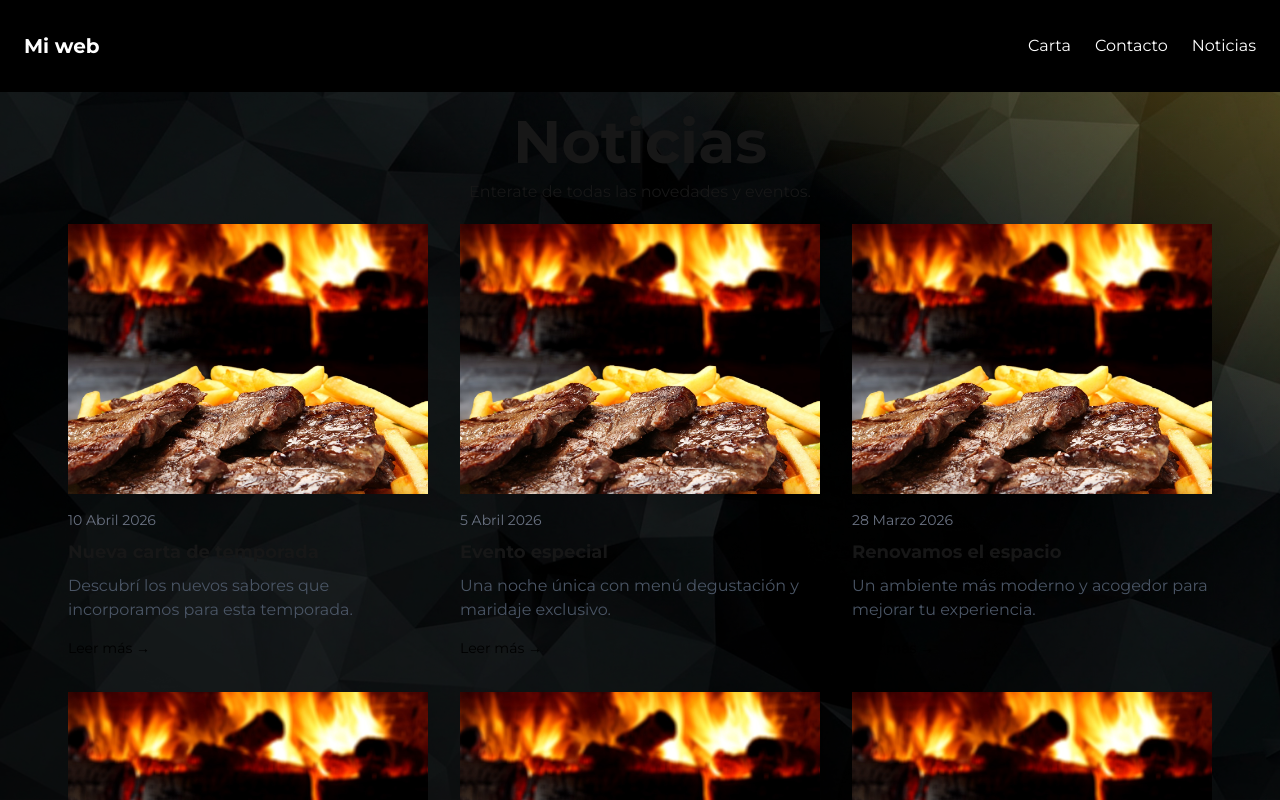
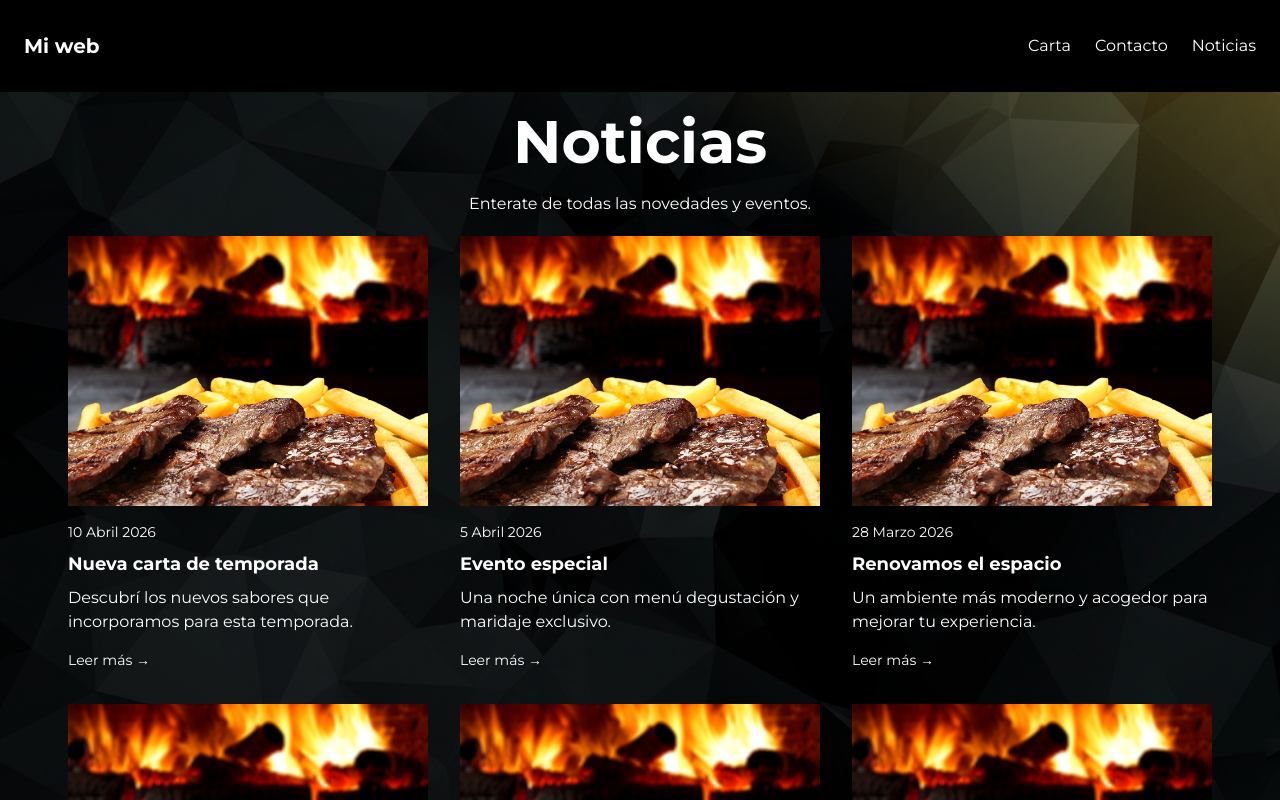
Before and after one commit to jissust/umo_web, a Next.js app: page /noticias in a window 1280 px wide. Shown: the top 800 px of the page. Built offline with nearby package versions, Linux system fonts and the light colour scheme.

Commit message:
refactor: agregar gradiente en botones

```diff
--- a/src/app/globals.css
+++ b/src/app/globals.css
@@ -21,7 +21,8 @@
 body {
   background: var(--background);
   color: var(--foreground);
-  background-image: linear-gradient(
+  background-image:
+    linear-gradient(
       to top right,
       rgba(0, 0, 0, 0.8) 0%,
       rgba(0, 0, 0, 0.6) 70%,
--- a/src/app/noticia/[slug]/page.tsx
+++ b/src/app/noticia/[slug]/page.tsx
@@ -16,14 +16,14 @@ export default async function NoticiaDetalle({ params }: Props) {
   if (!noticia) return notFound();
 
   return (
-    <article className="min-h-screen pt-28 pb-16 px-6">
-      <div className="max-w-3xl mx-auto">
+    <article className="min-h-screen pt-30 pb-16 px-6 text-white">
+      <div className="max-w-4xl mx-auto">
 
         <h1 className="text-4xl md:text-6xl font-bold text-center">
           {noticia.title}
         </h1>
 
-        <p className="mt-4 text-lg text-gray-600 text-center ">
+        <p className="mt-4 text-lg text-white text-center ">
           {noticia.description}
         </p>
 
@@ -36,11 +36,11 @@ export default async function NoticiaDetalle({ params }: Props) {
           />
         </div>
 
-        <p className="mt-4 text-sm text-gray-500">
+        <p className="mt-4 text-sm text-white">
           {noticia.date}
         </p>
 
-        <div className="mt-4 text-gray-800 leading-relaxed space-y-4 text-sm md:text-base">
+        <div className="mt-4 text-white leading-relaxed space-y-4 text-sm md:text-base">
           <p>{noticia.text}</p>
         </div>
       </div>
--- a/src/app/noticias/page.tsx
+++ b/src/app/noticias/page.tsx
@@ -53,8 +53,8 @@ export default function NewsPage() {
   return (
     <div className="min-h-screen flex w-full pt-28 pb-6">
       <div className="max-w-7xl mx-auto px-6">
-        <h1 className="text-4xl md:text-6xl font-bold flex justify-center pb-2">Noticias</h1>
-        <p className="flex justify-center pb-5 text-sm md:text-base">
+        <h1 className="text-4xl md:text-6xl font-bold flex justify-center pb-5 text-white">Noticias</h1>
+        <p className="flex justify-center pb-5 text-sm md:text-base text-white">
           Enterate de todas las novedades y eventos.
         </p>
         {/* GRID */}
--- a/src/components/blocks/heroVideo/HeroVideo.tsx
+++ b/src/components/blocks/heroVideo/HeroVideo.tsx
@@ -28,13 +28,11 @@ export const HeroVideo = () => {
 
           <ButtonLink
             href="https://wa.me/34641467880"
-            bgColor="bg-gray-800"
-            textColor="text-white"
-            hoverBgColor="hover:bg-white"
-            hoverTextColor="hover:text-gray-800"
+            bgColor="bg-gradient-to-b from-[#F1DF7D] to-[#E19025]"
+            textColor="text-black"
             target="_blank"
           >
-            Reservar Mesa →
+            Reservar →
           </ButtonLink>
         </div>
       </div>
--- a/src/components/blocks/latestNews/LatestNews.tsx
+++ b/src/components/blocks/latestNews/LatestNews.tsx
@@ -7,6 +7,7 @@ export const LatestNews = () => {
   return (
     <section className="w-full py-20">
       <div className="max-w-7xl mx-auto px-6">
+        <h1 className="text-4xl md:text-6xl font-bold flex justify-center pb-10 text-white">Noticias</h1>
         <div className="flex flex-wrap justify-center gap-8">
           {news.map((item) => (
             <NewsCard key={item.id} item={item} />
--- a/src/components/blocks/ourLetter/OurLetter.tsx
+++ b/src/components/blocks/ourLetter/OurLetter.tsx
@@ -15,10 +15,8 @@ export const OurLetter = () => {
 
         <ButtonLink
           href="/carta"
-          bgColor="bg-orange-400"
+          bgColor="bg-gradient-to-b from-[#F1DF7D] to-[#E19025]"
           textColor="text-black"
-          hoverBgColor="hover:bg-orange-600"
-          hoverTextColor="hover:bg-white"
           target="_self"
         >
           Ver carta →
--- a/src/components/ui/buttonLink/ButtonLink.tsx
+++ b/src/components/ui/buttonLink/ButtonLink.tsx
@@ -20,7 +20,7 @@ export const ButtonLink = ({
   target = "_self",
 }: ButtonLinkProps) => {
   const baseStyles = `
-    inline-flex items-center mt-6 px-6 py-3 rounded-md font-medium transition
+    inline-flex items-center mt-6 px-6 py-3 rounded-sm font-medium transition text-sm
     ${bgColor} ${textColor} ${hoverBgColor} ${hoverTextColor}
   `;
   const isExternal = href.startsWith("http");
--- a/src/components/ui/newsCard/NewsCard.tsx
+++ b/src/components/ui/newsCard/NewsCard.tsx
@@ -8,7 +8,7 @@ type Props = {
 
 export const NewsCard = ({ item }: Props) => {
   return (
-    <article className="w-full sm:w-[320px] lg:w-[360px] group">
+    <article className="w-full sm:w-[320px] lg:w-[360px] group text-white">
       <Link href={`/noticia/${item.slug}`} className="block">
         {/* Imagen */}
         <div className="relative w-full aspect-[4/3] overflow-hidden">
@@ -22,17 +22,17 @@ export const NewsCard = ({ item }: Props) => {
 
         {/* Contenido */}
         <div className="mt-4">
-          <p className="text-sm text-gray-500">{item.date}</p>
+          <p className="text-sm text-white">{item.date}</p>
 
           <h3 className="mt-2  text-base md:text-lg font-bold group-hover:underline">
             {item.title}
           </h3>
 
-          <p className="mt-2 text-gray-600 line-clamp-2 text-sm md:text-base">
+          <p className="mt-2 text-white line-clamp-2 text-sm md:text-base">
             {item.description}
           </p>
 
-          <span className="inline-block mt-4 text-sm text-black group-hover:text-gray-700 transition">
+          <span className="inline-block mt-4 text-sm text-white group-hover:text-gray-300 transition">
             Leer más →
           </span>
         </div>
```
